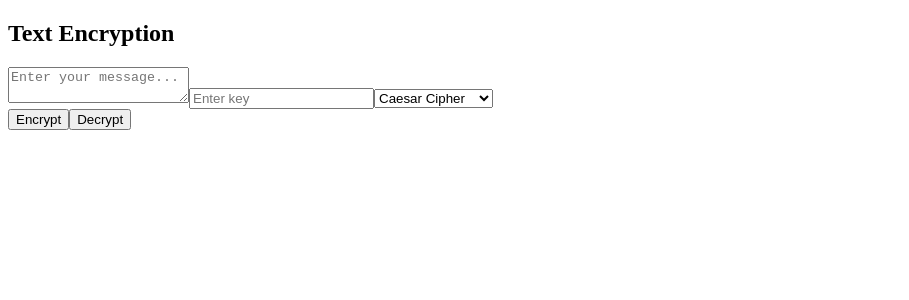
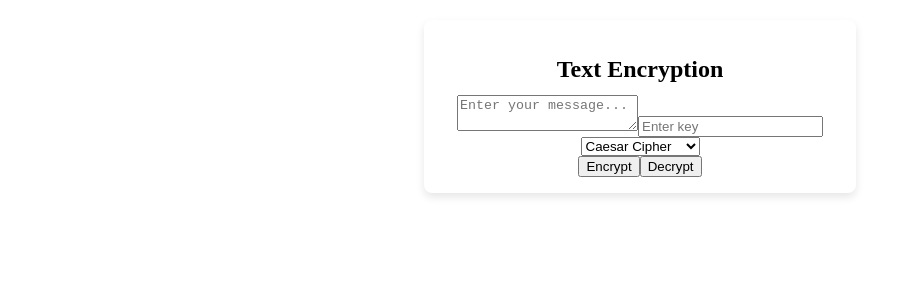
Before and after one commit to AndrewAscone/DeCypher, a React (Vite) app in the folder src/main/java/com/scone/DeCypher/frontend/: page / in a window 1280 px wide. Shown: the top 300 px of the page, without its empty margins (0-909 px from the left). Built offline with nearby package versions, Linux system fonts and the light colour scheme.

Commit message:
Starting CSS styling

```diff
--- a/src/main/java/com/scone/DeCypher/frontend/src/DeCypherStyling.css
+++ b/src/main/java/com/scone/DeCypher/frontend/src/DeCypherStyling.css
@@ -0,0 +1,14 @@
+.container {
+    padding: 16px;
+    max-width: 400px;
+    margin: 20px auto;
+    background: white;
+    box-shadow: 0px 4px 8px rgba(0, 0, 0, 0.1);
+    border-radius: 8px;
+    text-align: center;
+}
+
+h2 {
+    font-size: 1.5rem;
+    margin-bottom: 12px;
+}
```
